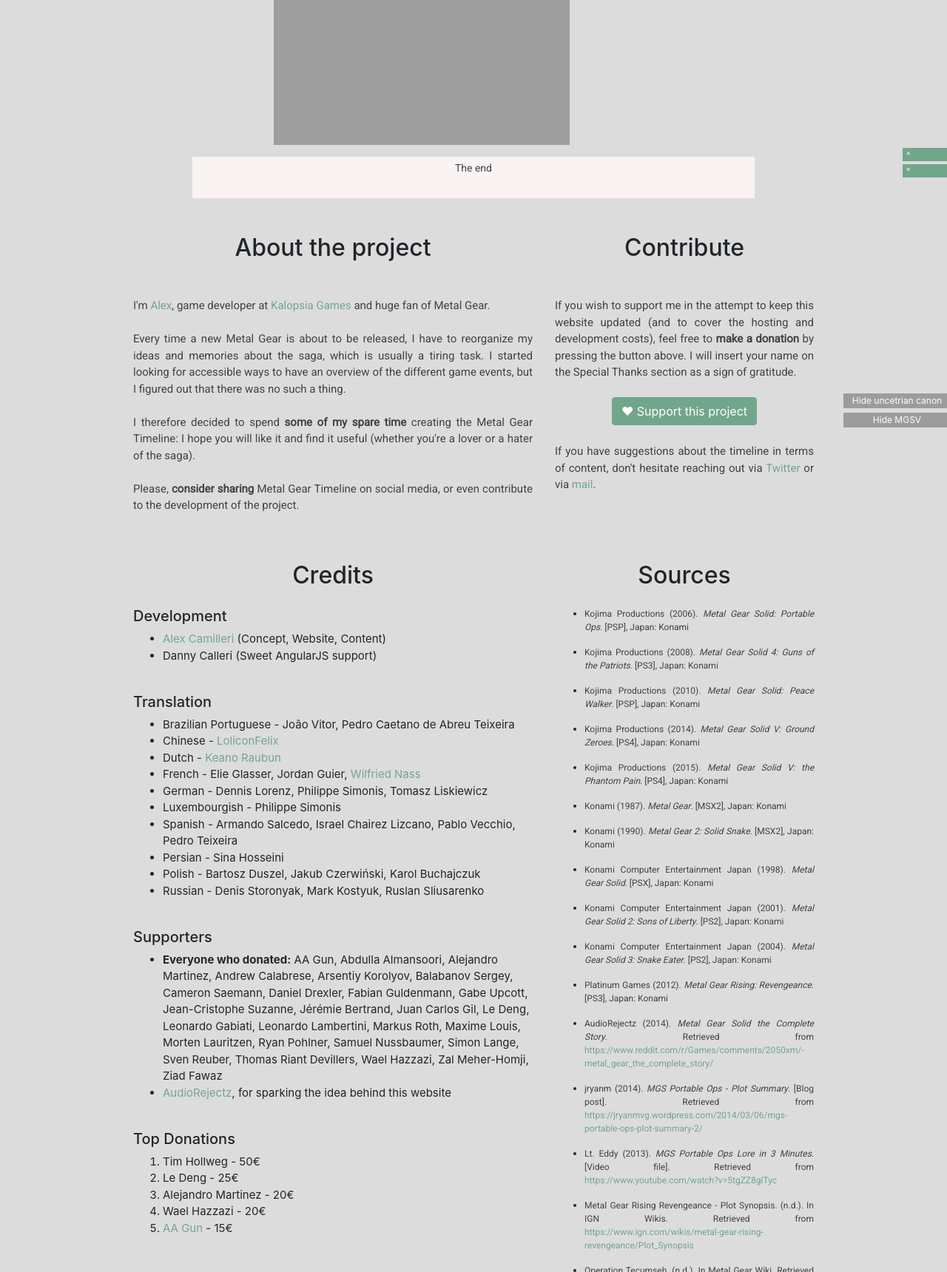
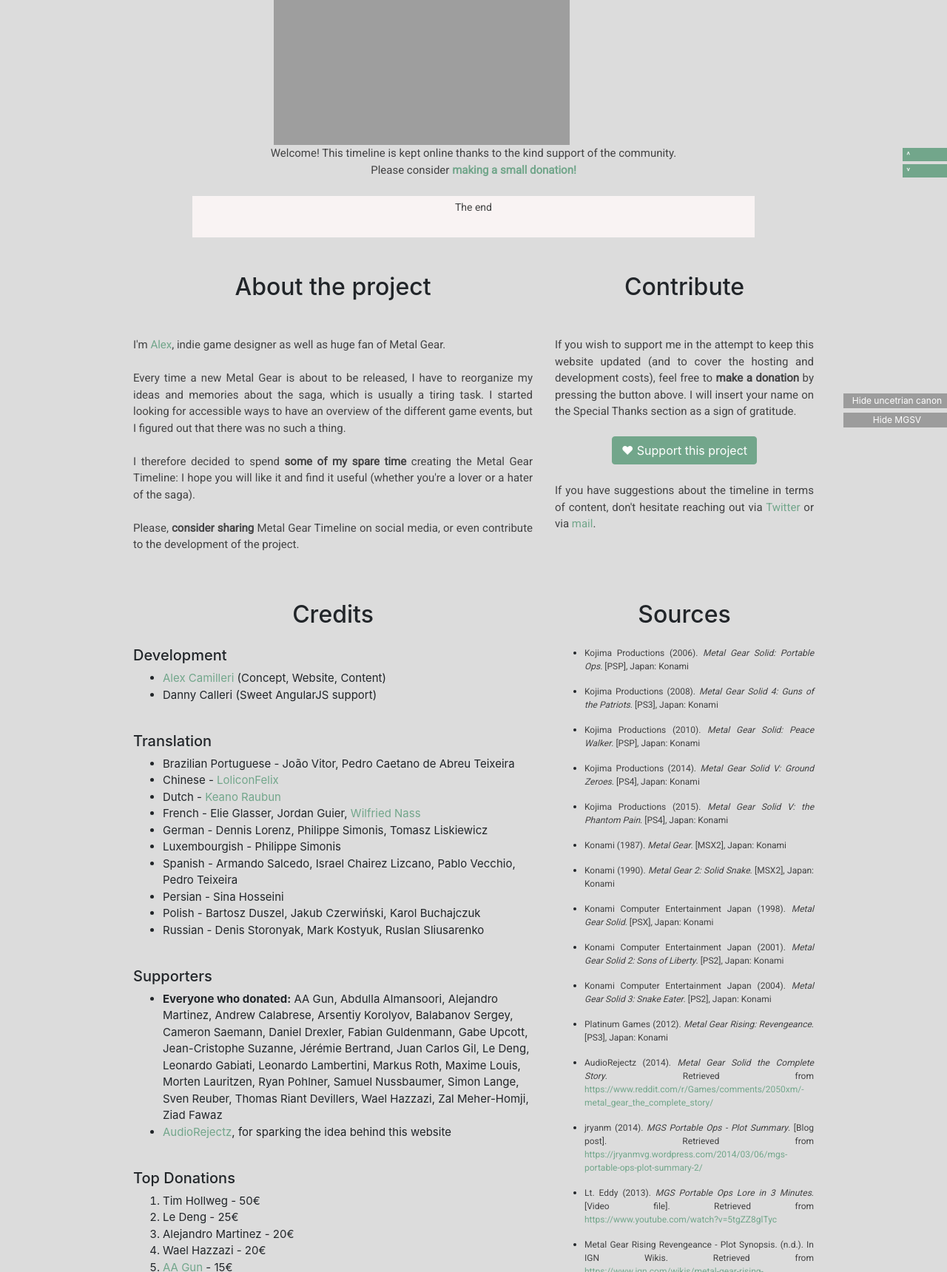
Before and after one commit to AlexKalopsia/timelnr, a Flask app: page /timeline in a window 1280 px wide. Shown: the part 200-1920 px from the top of the page at 74% size. Run offline with Flask 2, Linux system fonts and the light colour scheme; parts of the project's set-up code (start-up, migrations or seed data) failed here and were passed over; some libraries are stand-ins or nearby versions; grey boxes are pictures that could not be loaded.

Commit message:
Updated intro message and credits

```diff
--- a/timelnr/templates/base.html
+++ b/timelnr/templates/base.html
@@ -79,8 +79,14 @@
 
         <!-- HEADER -->
         <div class="row mt-5">
-            <div id="header" class="col-12 col-md-6 mx-auto text-center mt-5 mb-3">
+            <div id="header" class="col-12 col-md-6 mx-auto text-center mt-5">
                 <img class="img-fluid d-block" src="{{ url_for('static', filename='images/mgt_logo.png') }}">
+            </div>
+        </div>
+
+        <div class="row mb-4 justify-content-center d-none d-md-block">
+            <div class="col-md-8 offset-md-2 align-self-center">
+                <p style="text-align:center !important;">Welcome! This timeline is kept online thanks to the kind support of the community.<br>Please consider <b><a href="#contribute">making a small donation!</a></b></p>
             </div>
         </div>
 
@@ -125,7 +131,7 @@
         <div class="row justify-content-center mt-5">
             <div class="col-lg-6 text-center">
                 <h2>About the project</h2>
-                <p class="mt-5">I'm <a href="https://twitter.com/AlexKalopsia">Alex</a>, game developer at <a href="https://www.kalopsiagames.com">Kalopsia Games</a> and huge fan of Metal Gear.</br></br>Every time a new Metal Gear is about to be released, I have to reorganize my ideas and memories about the saga, which is usually a tiring task. I started looking for accessible ways to have an overview of the different game events, but I figured out that there was no such a thing.</br></br>
+                <p class="mt-5">I'm <a href="https://twitter.com/AlexKalopsia">Alex</a>, indie game designer as well as huge fan of Metal Gear.</br></br>Every time a new Metal Gear is about to be released, I have to reorganize my ideas and memories about the saga, which is usually a tiring task. I started looking for accessible ways to have an overview of the different game events, but I figured out that there was no such a thing.</br></br>
                 I therefore decided to spend <b>some of my spare time</b> creating the Metal Gear Timeline: I hope you will like it and find it useful (whether you're a lover or a hater of the saga).</br></br>
                 Please, <b>consider sharing</b> Metal Gear Timeline on social media, or even contribute to the development of the project.</p>
                 </div>
```
